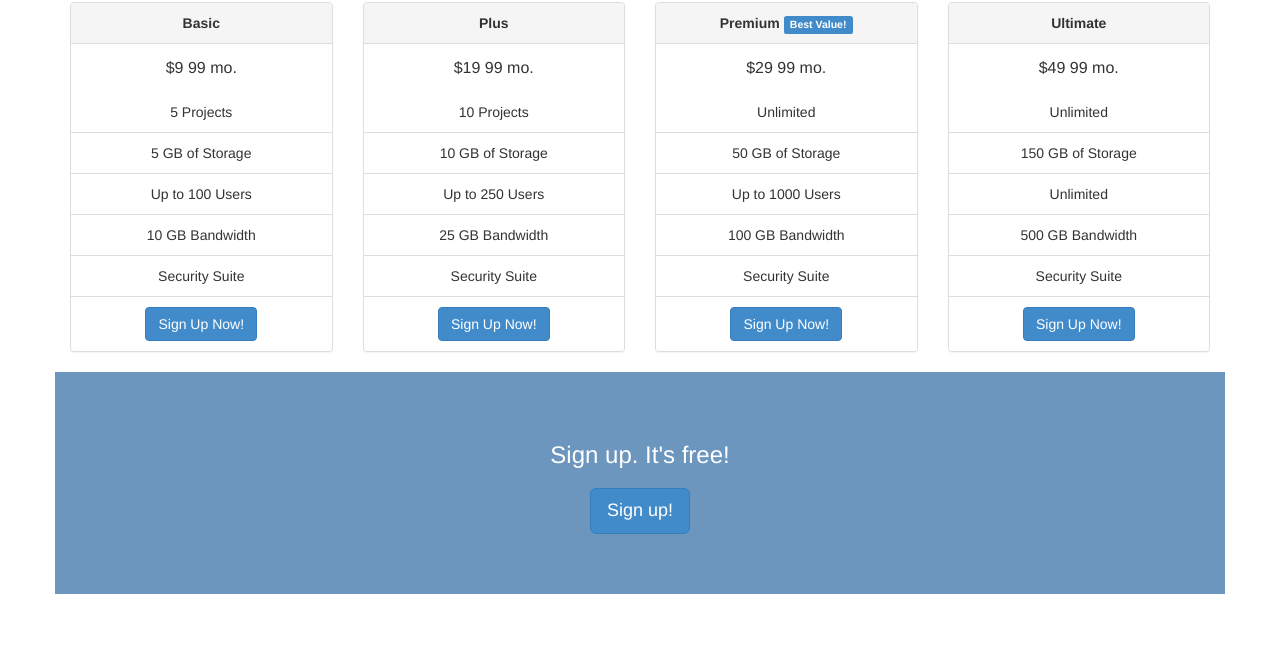
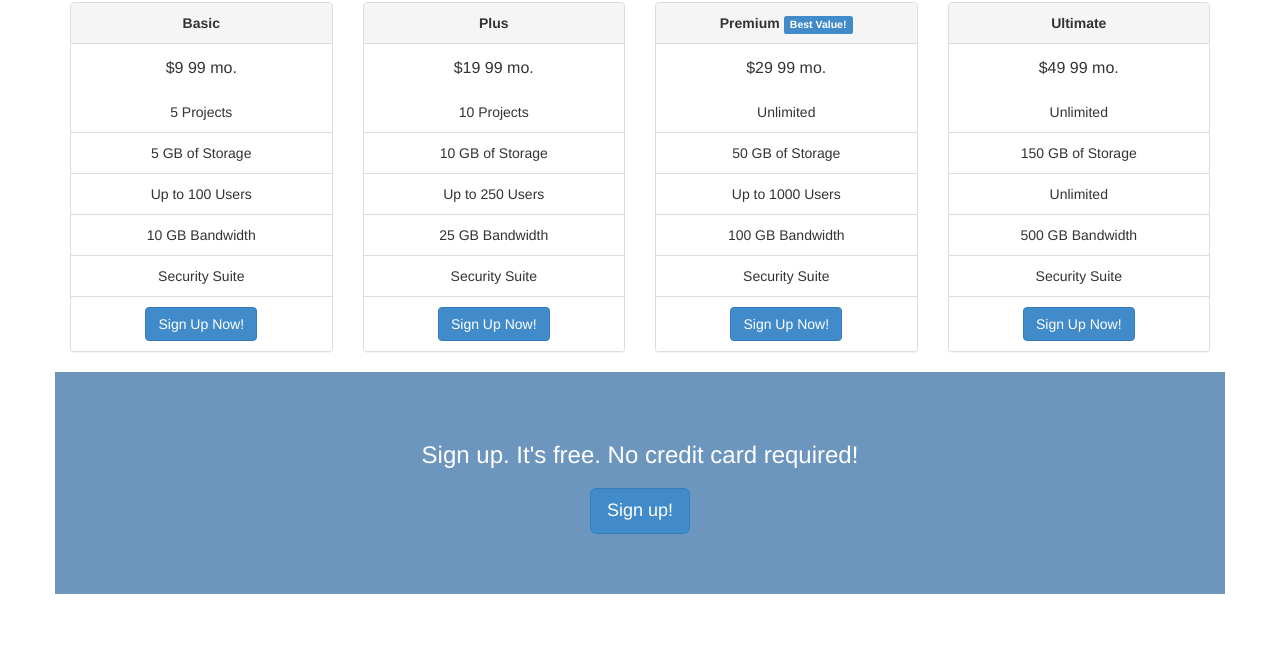
Before and after one commit to KatherineMichel/cielo-cloud-hosting-website, a plain HTML site: page index.html in a window 1280 px wide. Shown: the part 2151-2823 px from the top of the page. Drawn offline with Linux system fonts and the light colour scheme.

Commit message:
Update index.html

```diff
--- a/index.html
+++ b/index.html
@@ -230,7 +230,7 @@
         <div class="container">
             <div class="row">
                 <div class="col-md-6 col-md-offset-3 text-center">
-                    <h3>Sign up. It's free!</h3>
+                    <h3>Sign up. It's free. No credit card required!</h3>
                     <!--<a href="#" class="btn btn-lg btn-default"></a>Sign Up</a>-->
                     <a href="" class="btn btn-lg btn-primary">Sign up!</a>
                 </div>
```
